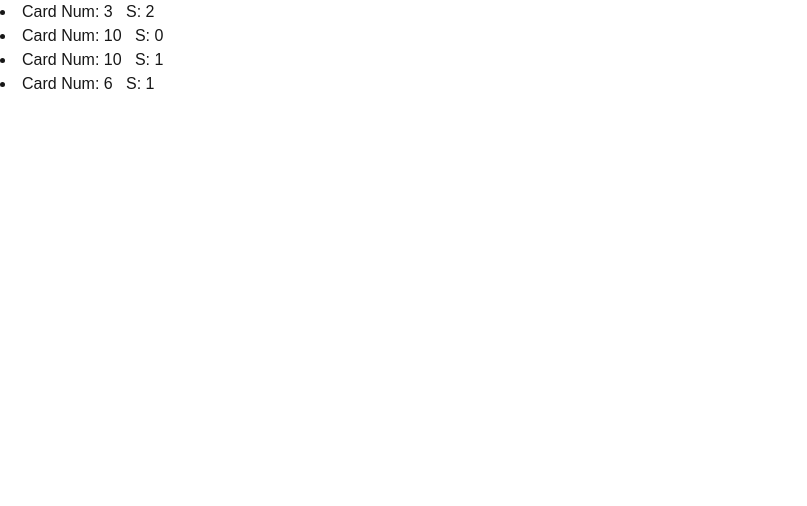
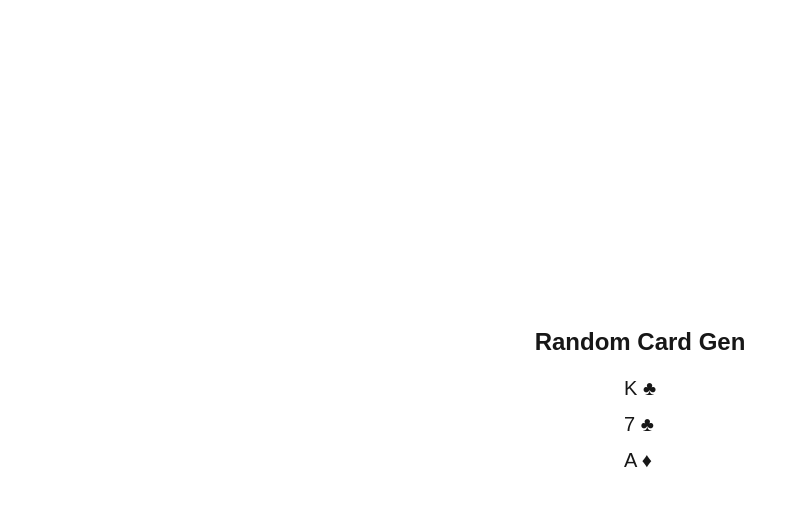
Before and after one commit to samer-alw/blackjack, a Next.js app: page / in a window 1280 px wide. Shown: the top 506 px of the page, without its empty margins (0-807 px from the left). Built offline with nearby package versions, Linux system fonts and the light colour scheme.

Commit message:
Updated Card Gen with suits and included picture cards

```diff
--- a/src/app/page.tsx
+++ b/src/app/page.tsx
@@ -1,29 +1,44 @@
-function getRandomNumber(max: number = 12): number {
+function getRandomNumber(max: number = 13): number {
   return Math.floor(Math.random() * max);
 }
 
-export default function CardGenPage() {
-  const cardNumbers = [
-    getRandomNumber(),
-    getRandomNumber(),
-    getRandomNumber(),
-    getRandomNumber(),
-  ];
+function getRandomSuit(): string {
+  const suits = ["♠", "♥", "♦", "♣"];
+  const index = getRandomNumber(suits.length);
+  return suits[index];
+}
 
-  const cardSuits = [
-    getRandomNumber(3),
-    getRandomNumber(3),
-    getRandomNumber(3),
-    getRandomNumber(3),
-  ];
+function CardGen() {
+  const num = getRandomNumber(13) + 1;
+  const suit = getRandomSuit();
+
+  const number =
+    num === 1
+      ? "A"
+      : num === 11
+      ? "J"
+      : num === 12
+      ? "Q"
+      : num === 13
+      ? "K"
+      : num.toString();
+
+  return { number, suit };
+}
+
+export default function RandomThreeCards() {
+  const cards = Array.from({ length: 3 }, CardGen);
 
   return (
-    <div>
-        {cardNumbers.map((num, i) => (
+    <div className="flex flex-col items-center justify-center min-h-screen">
+      <h1 className="text-2xl font-bold mb-4">Random Card Gen</h1>
+      <ul className="text-xl space-y-2">
+        {cards.map((card, i) => (
           <li key={i}>
-            Card Num: {num} &nbsp; S: {cardSuits[i]}
+            {card.number} {card.suit}
           </li>
         ))}
+      </ul>
     </div>
   );
 }
```
